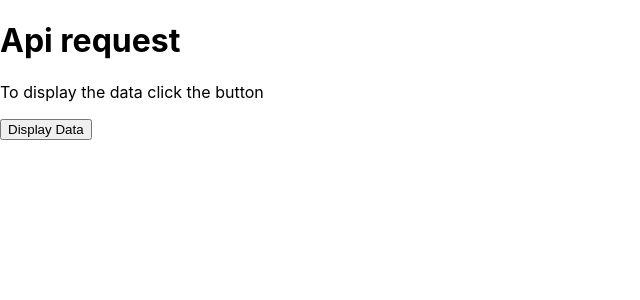
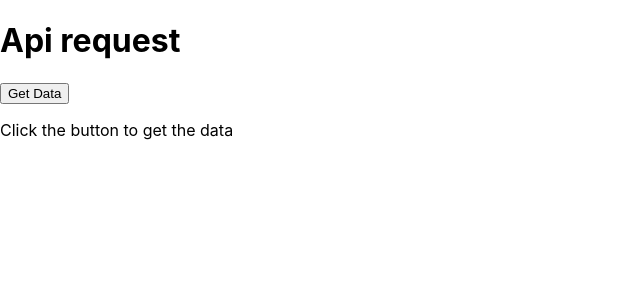
Before and after one commit to Brainybrian316/React-Api-Challenge, a React (Create React App) app in the folder api-challenge/: page / in a window 1280 px wide. Shown: the top 300 px of the page, without its empty margins (0-640 px from the left). Built offline with nearby package versions, Linux system fonts and the light colour scheme.

Commit message:
added conditional statement

```diff
--- a/api-challenge/src/components/home.js
+++ b/api-challenge/src/components/home.js
@@ -20,30 +20,29 @@ const Home = () => {
 		getData(); // this is a callback function that is being passed into the event handler
 	};
 
-	/* on lines 37-38, we are using a ternary operator to check if data is truthy or falsy and then rendering the data accordingly
-  if data is truthy, we will map over the data and return a list of the data.
-  if data is falsy, we will return null
-   */
+	/* on lines 33-35, we are using a ternary operator to check if the data is null. If it is null, we will display a message. If it is not null, we will display the data. */
 
-	/* on line 36 we  have a button that will call the handleClick function when clicked
+	/* on line 32 we  have a button that will call the handleClick function when clicked
   to get the data from the API and set it to state
   */
 
 	return (
 		<>
 			<h1>Api request</h1>
-			<p>To display the data click the button</p>
-			<button onClick={handleClick}>Display Data</button>
-			{data &&
-				data.map((user) => (
-					<div key={user.id}>
-						<ul>
-							<li>Name: {user.name}</li>
-							<li>Username: {user.name}</li>
-							<li>Email:{user.email}</li>
+			<button onClick={handleClick}>Get Data</button>
+			{data ? (
+				<div>
+					{data.map((user) => (
+						<ul key={user.id}>
+							<li>{user.name}</li>
+							<li>{user.email}</li>
+							<li>{user.website}</li>
 						</ul>
-					</div>
-				))}
+					))}
+				</div>
+			) : (
+				<p>Click the button to get the data</p>
+			)}
 		</>
 	);
 };
```
